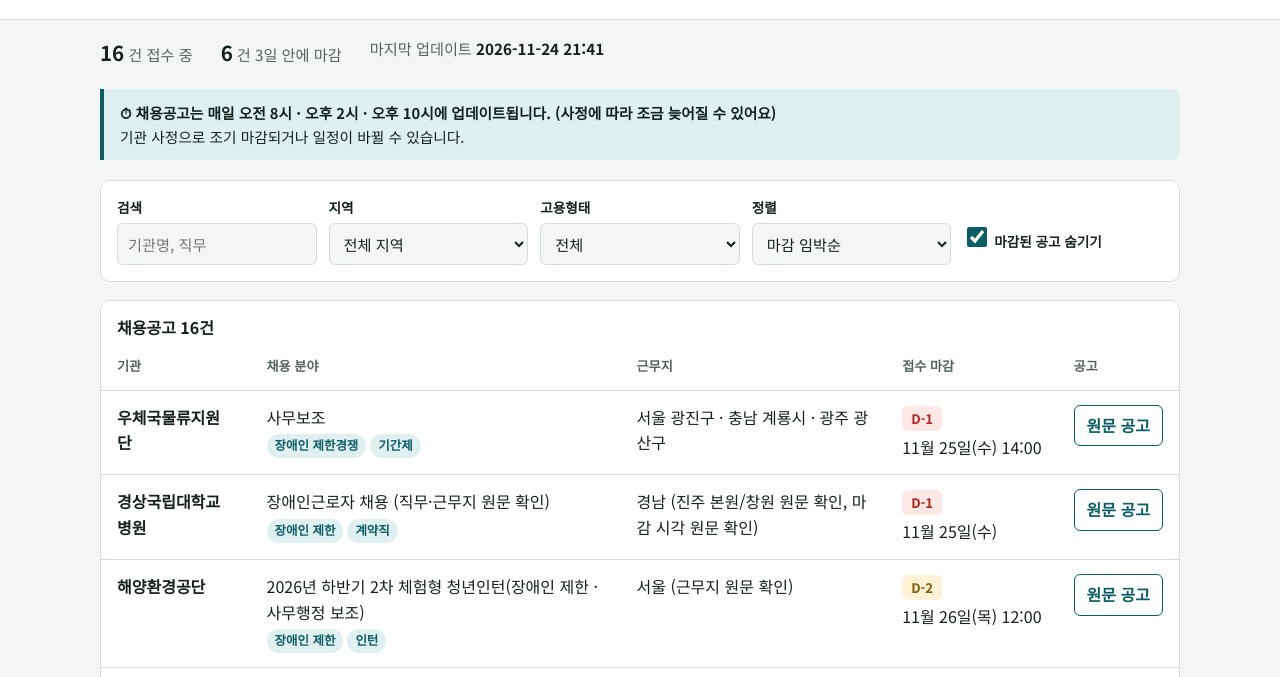
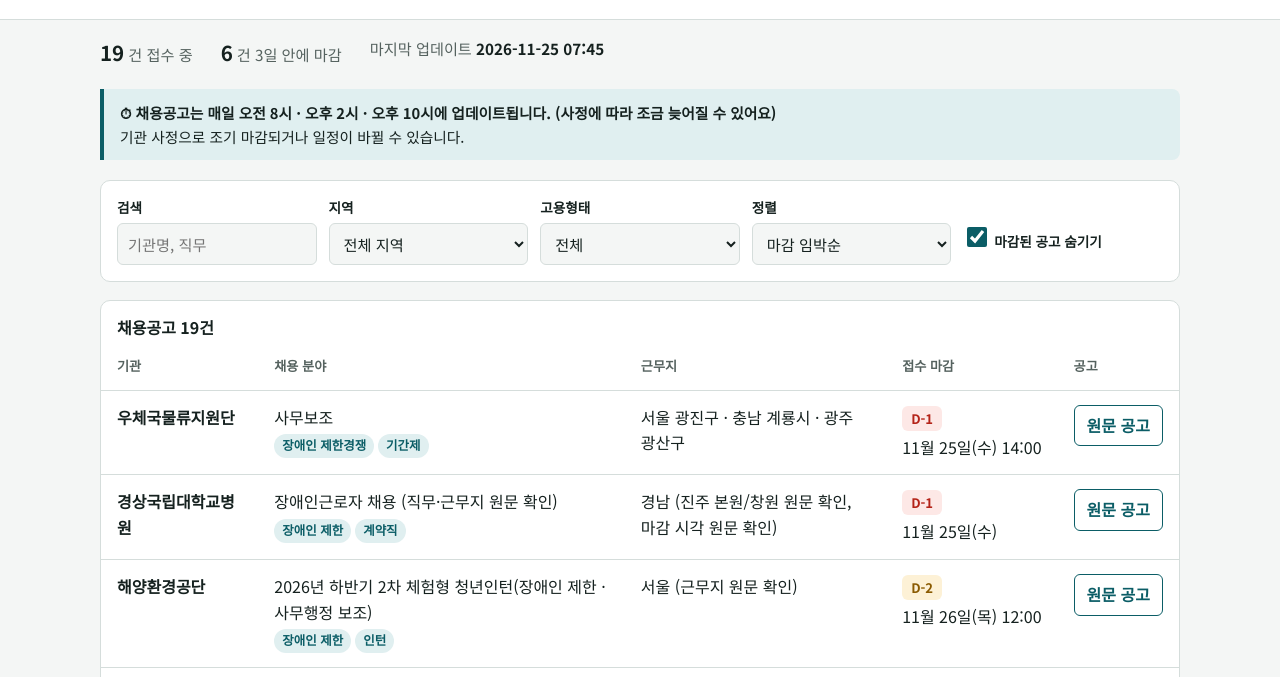
Before and after one commit to a0116095/disability-jobs, a plain HTML site: page index.html in a window 1280 px wide. Shown: the part 123-800 px from the top of the page. Drawn offline with Linux system fonts and the light colour scheme; a web font is replaced by a local one.

Commit message:
11/25 07시 업데이트: 추가 3건(부산과학기술고등교육진흥원, 한국수자원공사 대청댐지사, 대한적십자사 상주적십자병원), 마감 정리 0건
Co-Authored-By: Claude Opus 5.5 <noreply@anthropic.com>
Claude-Session: https://claude.ai/code/session_01ScGBJC36ypcvyefVcdy9a3

```diff
--- a/index.html
+++ b/index.html
@@ -205,7 +205,7 @@ footer { color: var(--muted); font-size: .85em; padding: 24px 0 40px; border-top
 
 <script>
 /* ===== 공고 데이터: 업데이트 때 이 부분만 고칩니다 ===== */
-const UPDATED = "2026-11-24 21:41";
+const UPDATED = "2026-11-25 07:45";
 const JOBS = [
   { org: "우체국물류지원단", unit: "", field: "사무보조", track: "장애인 제한경쟁", type: "기간제",
     region: ["서울", "충남", "광주·전남"], place: "서울 광진구 · 충남 계룡시 · 광주 광산구", start: "2026-11-17", end: "2026-11-25T14:00",
@@ -256,6 +256,15 @@ const JOBS = [
   { org: "근로복지공단", unit: "대구병원", field: "2026년도 하반기 청년(체험형)인턴 · 장애전형 (인원 원문 확인)", track: "장애인 전형", type: "인턴",
     region: ["대구·경북"], place: "대구 북구 학정로", start: "2026-11-20", end: "2026-11-27T17:30",
     url: "https://www.jobkorea.co.kr/Recruit/GI_Read/50413207" },
+  { org: "부산과학기술고등교육진흥원(BISTEP)", unit: "", field: "2026년 제2차 체험형 인턴(사무행정 보조) · 한국장애인고용공단 부산지역본부 대행, 이메일 접수", track: "장애인 제한", type: "인턴",
+    region: ["부산"], place: "부산 (마감 시각 원문 확인)", start: "2026-11-24", end: "2026-12-11T23:59",
+    url: "https://www.korea.kr/archive/recruitInfoView.do?dataId=400534" },
+  { org: "한국수자원공사(K-water)", unit: "대청댐지사", field: "사회형평적 인재 단기계약근로자(물문화관 운영지원)", track: "장애인 제한", type: "계약직",
+    region: ["대전"], place: "대전 대덕구(대청댐지사, 마감 시각 원문 확인)", start: "2026-11-24", end: "2026-12-01T23:59",
+    url: "https://job.incruit.com/jobdb_info/jobpost.asp?job=2611250000094" },
+  { org: "대한적십자사", unit: "상주적십자병원", field: "비정규직 장애인 고용원(보조원)", track: "장애인 제한", type: "계약직",
+    region: ["대구·경북"], place: "경북 상주시", start: "2026-11-24", end: "2026-12-09T18:00",
+    url: "https://www.jobkorea.co.kr/Recruit/GI_Read/50421934" },
 ];
 /* ===================================================== */
 
```
